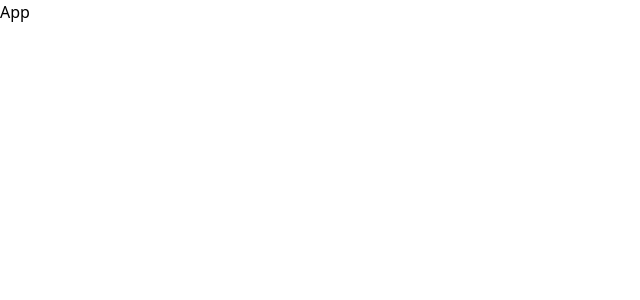
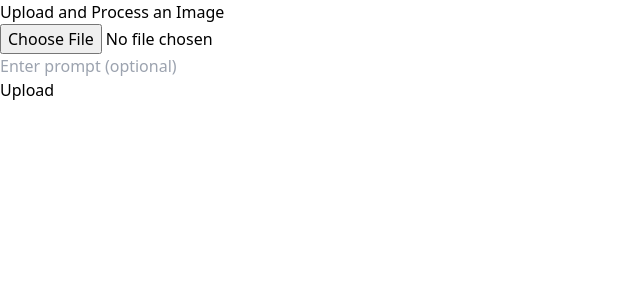
Before and after one commit to sanjesh17/snap-solve, a React (Create React App) app: page / in a window 1280 px wide. Shown: the top 300 px of the page, without its empty margins (0-640 px from the left). Built offline with nearby package versions, Linux system fonts and the light colour scheme.

Commit message:
Added 1.5 Flash Model

```diff
--- a/package.json
+++ b/package.json
@@ -6,8 +6,10 @@
     "@testing-library/jest-dom": "^5.17.0",
     "@testing-library/react": "^13.4.0",
     "@testing-library/user-event": "^13.5.0",
+    "axios": "^1.7.7",
     "react": "^18.3.1",
     "react-dom": "^18.3.1",
+    "react-markdown": "^9.0.1",
     "react-scripts": "5.0.1",
     "web-vitals": "^2.1.4"
   },
--- a/src/App.js
+++ b/src/App.js
@@ -1,7 +1,12 @@
 import React from "react";
+import ImageUpload from "./components/Response/ResPage";
 
 const App = () => {
-  return <div>App</div>;
+  return (
+    <div>
+      <ImageUpload />
+    </div>
+  );
 };
 
 export default App;
--- /dev/null
+++ b/src/components/Response/ResPage.js
@@ -0,0 +1,90 @@
+import React, { useState } from "react";
+import ReactMarkdown from "react-markdown";
+
+const ImageUpload = () => {
+  const [file, setFile] = useState(null);
+  const [prompt, setPrompt] = useState("");
+  const [result, setResult] = useState("");
+  const [error, setError] = useState("");
+
+  const handleFileChange = (e) => {
+    setFile(e.target.files[0]);
+  };
+
+  const handlePromptChange = (e) => {
+    setPrompt(e.target.value);
+  };
+
+  const handleSubmit = async (e) => {
+    e.preventDefault();
+
+    if (!file) {
+      alert("Please select an image.");
+      return;
+    }
+
+    const formData = new FormData();
+    formData.append("image", file);
+    formData.append("prompt", prompt);
+
+    try {
+      const response = await fetch(
+        "https://imghack-1.onrender.com/process-image",
+        {
+          method: "POST",
+          body: formData,
+        }
+      );
+
+      const data = await response.json();
+
+      if (response.ok) {
+        setResult(data.response);
+      } else {
+        setError(data.error || "An error occurred.");
+      }
+    } catch (error) {
+      console.error("Error uploading image:", error);
+      setError("An error occurred while processing the image.");
+    }
+  };
+
+  return (
+    <div>
+      <h1>Upload and Process an Image</h1>
+      <form onSubmit={handleSubmit}>
+        <input
+          type="file"
+          onChange={handleFileChange}
+          accept="image/*"
+          required
+        />
+        <br />
+        <input
+          type="text"
+          value={prompt}
+          onChange={handlePromptChange}
+          placeholder="Enter prompt (optional)"
+        />
+        <br />
+        <button type="submit">Upload</button>
+      </form>
+
+      {result && (
+        <div>
+          <h2>Response:</h2>
+          <ReactMarkdown>{result}</ReactMarkdown>
+        </div>
+      )}
+
+      {error && (
+        <div>
+          <h2>Error:</h2>
+          <p>{error}</p>
+        </div>
+      )}
+    </div>
+  );
+};
+
+export default ImageUpload;
```
Also changed, not shown: 1 other file (tests, documents, lock files or other folders).
